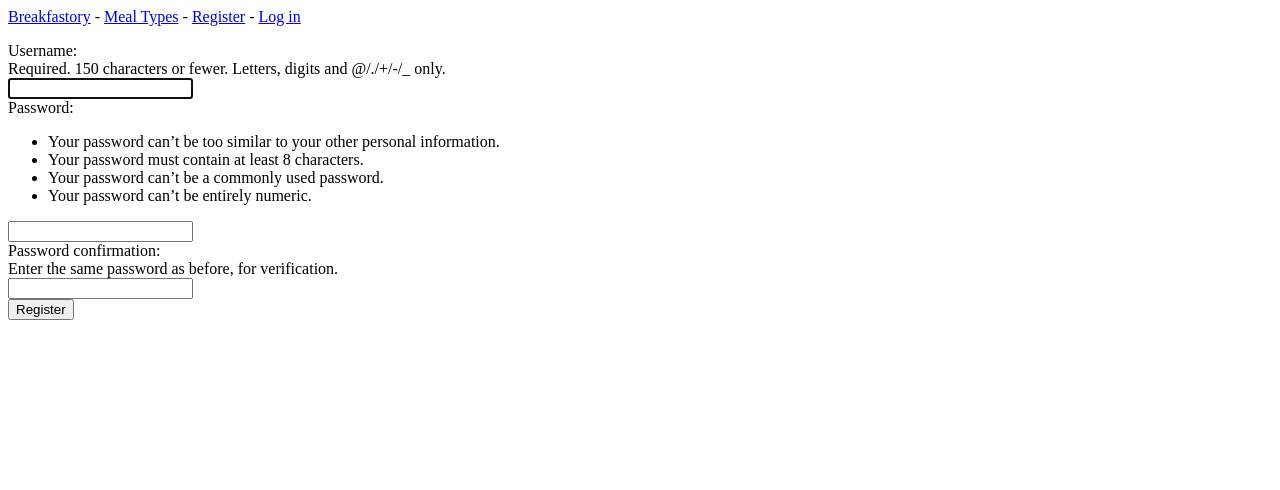
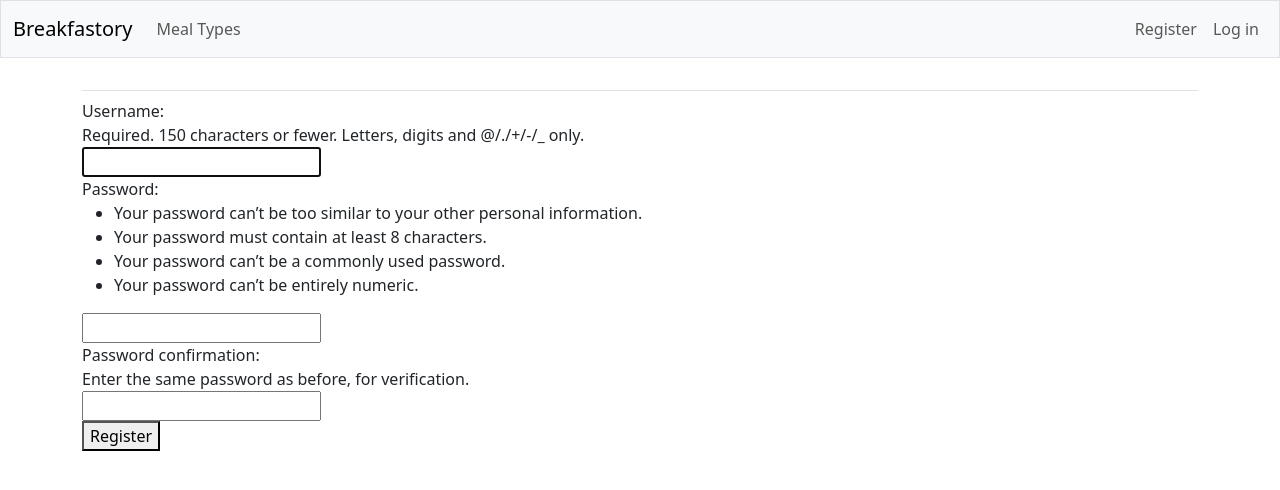
Before and after one commit to zk1989/django_app, a Django app: page /accounts/register/ in a window 1280 px wide. Shown: the top 490 px of the page. Run offline with Django 4.2, Linux system fonts and the light colour scheme; some libraries are stand-ins or nearby versions.

Commit message:
Add first styling steps to base.html

```diff
--- a/bfst_project/settings.py
+++ b/bfst_project/settings.py
@@ -34,6 +34,8 @@ INSTALLED_APPS = [
     # My apps.
     'breakfastory',
     'accounts',
+    # Third party apps.
+    'django_bootstrap5',
     # Default django apps.
     'django.contrib.admin',
     'django.contrib.auth',
--- a/breakfastory/templates/breakfastory/base.html
+++ b/breakfastory/templates/breakfastory/base.html
@@ -1,20 +1,72 @@
-<p>
-  <a href="{% url 'breakfastory:index' %}">Breakfastory</a> -
-  <a href="{% url 'breakfastory:meal_types' %}">Meal Types</a> -
-  {% if user.is_authenticated %}
-    Hello, {{ user.username }}.
-  {% else %}
-    <a href="{% url 'accounts:register' %}">Register</a> -
-    <a href="{% url 'accounts:login' %}">Log in</a>
-  {% endif %}
-</p>
+<!doctype html>
+<html lang="en">
+<head>
+  <meta charset="utf-8">
+  <meta name="viewport" content="width=device-width, initial-scale=1">
+  <title>Breakfastory</title>
 
-{% block content %}{% endblock content %}
+  {% load django_bootstrap5 %}
+  {% bootstrap_css %}
+  {% bootstrap_javascript %}
 
-{% if user.is_authenticated %}
-  <hr />
-  <form action="{% url 'accounts:logout' %}" method='post'>
-    {% csrf_token %}
-    <button name='submit'>Log out</button>
-  </form>
-{% endif %}
+</head>
+<body>
+  <nav class="navbar navbar-expand-md navbar-light bg-light mb-4 border">
+    <div class="container-fluid">
+      <a class="navbar-brand" href="{% url 'breakfastory:index' %}">
+        Breakfastory
+      </a>
+
+      <button class="navbar-toggler" type="button" data-bs-toggle="collapse"
+        data-bs-target="#navbarCollapse" aria-controls="navbarCollapse" aria-expanded="false"
+        aria-label="Toggle navigation">
+        <span class="navbar-toggler-icon"></span>
+      </button>
+
+      <div class="collapse navbar-collapse" id="navbarCollapse">
+        <ul class="navbar-nav me-auto mb-2 mb-md-0">
+          <li class="nav-item">
+            <a class="nav-link" href="{% url 'breakfastory:meal_types' %}">
+              Meal Types</a></li>
+        </ul> <!-- End of links on left side of navbar -->
+
+        <!-- Account-related links -->
+        <ul class="navbar-nav ms-auto mb-2 mb-md-0">
+
+          {% if user.is_authenticated %}
+            <li class="nav-item">
+              <span class="navbar-test me-2">Hello, {{ user.username }}.</span>
+            </li>
+          {% else %}
+            <li class="nav-item">
+              <a class="nav-link" href="{% url 'accounts:register' %}">Register</a>
+            </li>
+            <li class="nav-item">
+              <a class="nav-link" href="{% url 'accounts:login' %}">Log in</a>
+            </li>
+          {% endif %}
+
+        </ul> <!-- End of account-related links -->
+
+        {% if user.is_authenticated %}
+          <form action="{% url 'accounts:logout' %}" method="post">
+            {% csrf_token %}
+            <button name="submit" class="btn btn-outline-secondary btn-sm">Log out</button>
+          </form>
+        {% endif %}
+
+      </div> <!-- Closes collapsible parts of navbar -->
+    </div> <!-- Closes navbar's container -->
+  </nav> <!-- End of navbar -->
+
+  <main class="container">
+    <div class="pb-2 mb-2 border-bottom">
+      {% block page_header %}{% endblock page_header %}
+    </div>
+    <div>
+      {% block content %}{% endblock content %}
+    </div>
+  </main>
+
+</body>
+</html>
```
